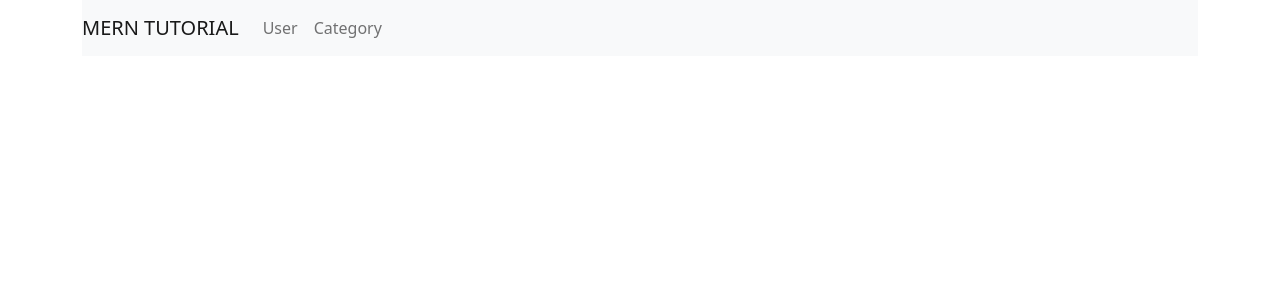
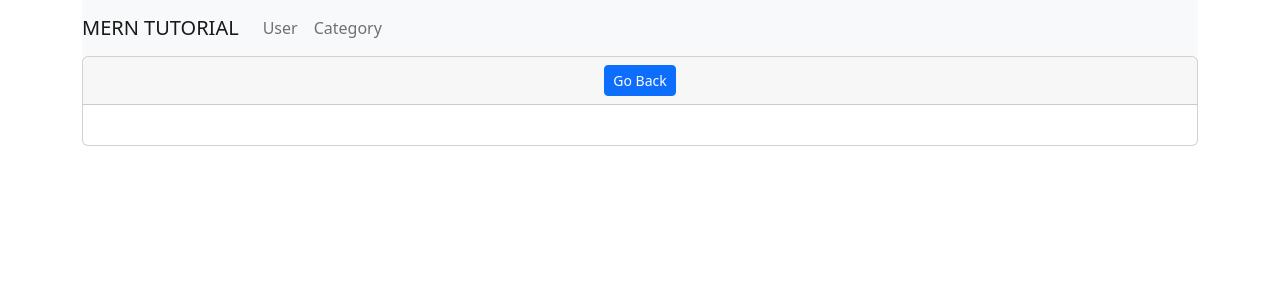
Before and after one commit to Deepak-khadka/mern_server_and_client, a React (Create React App) app in the folder client-site/: page /user/1/show in a window 1280 px wide. Shown: the top 300 px of the page. Built offline with nearby package versions, Linux system fonts and the light colour scheme; no server answers.

Commit message:
chore: include user show page

```diff
--- a/client-site/src/App.js
+++ b/client-site/src/App.js
@@ -8,6 +8,7 @@ import User from "./pages/user";
 import Home from "./pages/Home";
 import Category from "./pages/category";
 import EditUser from "./pages/user/edit";
+import ShowUser from "./pages/user/show";
 
 function App() {
   return (
@@ -20,6 +21,7 @@ function App() {
           <Route path="/user" element={<User />} />
           <Route path="/category" element={<Category />} />
           <Route path="/user/:_id/edit" element={ <EditUser /> } />
+          <Route path="/user/:_id/show" element={ <ShowUser /> } />
         </Routes>
       </div>
     </div>
--- /dev/null
+++ b/client-site/src/pages/user/show.js
@@ -0,0 +1,44 @@
+import React, {useEffect, useState} from "react";
+import {Link, useParams} from "react-router-dom";
+import axios from "axios";
+import {SERVER_URL} from "../../component/common";
+
+const showUser = () => {
+
+    const {_id } = useParams();
+    const [user, setUser] = useState([]);
+
+    const findUserById = (_id) => {
+        axios.get(`${SERVER_URL}/api/user/${_id}/show`).then((response) => {
+            setUser(response.data)
+        });
+    }
+
+    useEffect( () => {
+        findUserById(_id)
+    }, []);
+
+    return (
+        <>
+            <div className="card">
+
+                <div className="card-header">
+
+                    <div className="pull-right">
+                        <Link to="/user" className="btn btn-sm  btn-primary">Go Back</Link>
+                    </div>
+
+                    <div className="pull-left">
+                        { user.name }
+                    </div>
+                </div>
+                <div className="card-body">
+                    <h5 className="card-title">{ user.age }</h5>
+                    <p className="card-text">{ user.username }</p>
+                </div>
+            </div>
+        </>
+    )
+}
+
+export default showUser;
```
